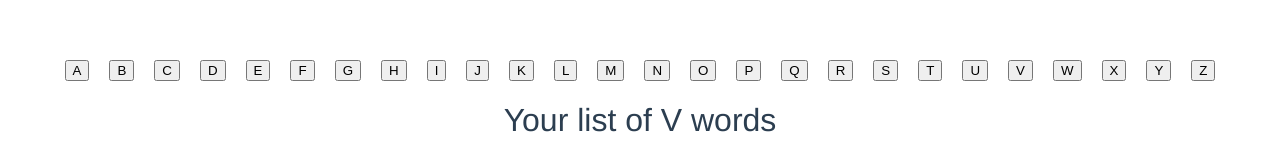
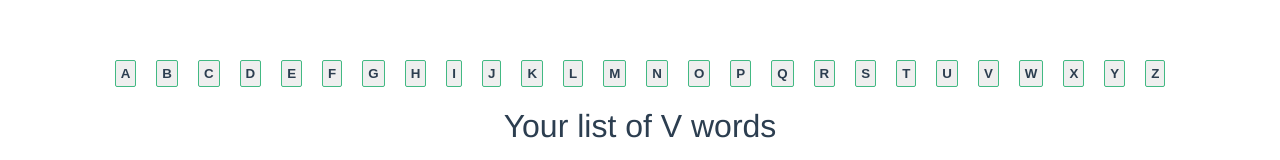
Before and after one commit to RobiFerentz/vue-workshop, a Vue app: page /#/ in a window 1280 px wide. Shown: the top 160 px of the page. Built offline with nearby package versions, Linux system fonts and the light colour scheme; no server answers.

Commit message:
v3: starting point

```diff
--- /dev/null
+++ b/src/components/LetterButton.vue
@@ -0,0 +1,26 @@
+<template>
+  <button @click="onClick"><slot></slot></button>
+</template>
+<script>
+  export default {
+    name: 'LetterButton',
+    props: {
+      click: Function
+    },
+    methods: {
+      onClick() {
+        this.$emit('click')
+      }
+    }
+  }
+</script>
+<style scoped>
+  button {
+    padding: 5px;
+    border-radius: 2px;
+    border: 1px solid #42b983;
+    color: #2c3e50;
+    font-weight: 600;
+    outline: none;
+  }
+</style>
--- a/src/components/WordList.vue
+++ b/src/components/WordList.vue
@@ -1,7 +1,9 @@
 <template>
   <div class="hello">
     <ul>
-      <li class="inline" v-for="l in letters"><button @click="changeQuery(l)">{{ l }}</button></li>
+      <li class="inline" v-for="l in letters">
+        <LetterButton :key="l" :letter="l" @click="changeQuery(l)">{{l}}</LetterButton>
+      </li>
     </ul>
     <h1>Your list of {{ query }} words</h1>
     <button @click="reverse = !reverse">{{ reverse ? 'Original' : 'Reverse' }}</button>
@@ -13,8 +15,10 @@
 </template>
 
 <script type="text/babel">
+  import LetterButton from './LetterButton.vue'
 export default {
   name: 'WordList',
+  components: { LetterButton },
   data () {
     return {
       words: [],
```
